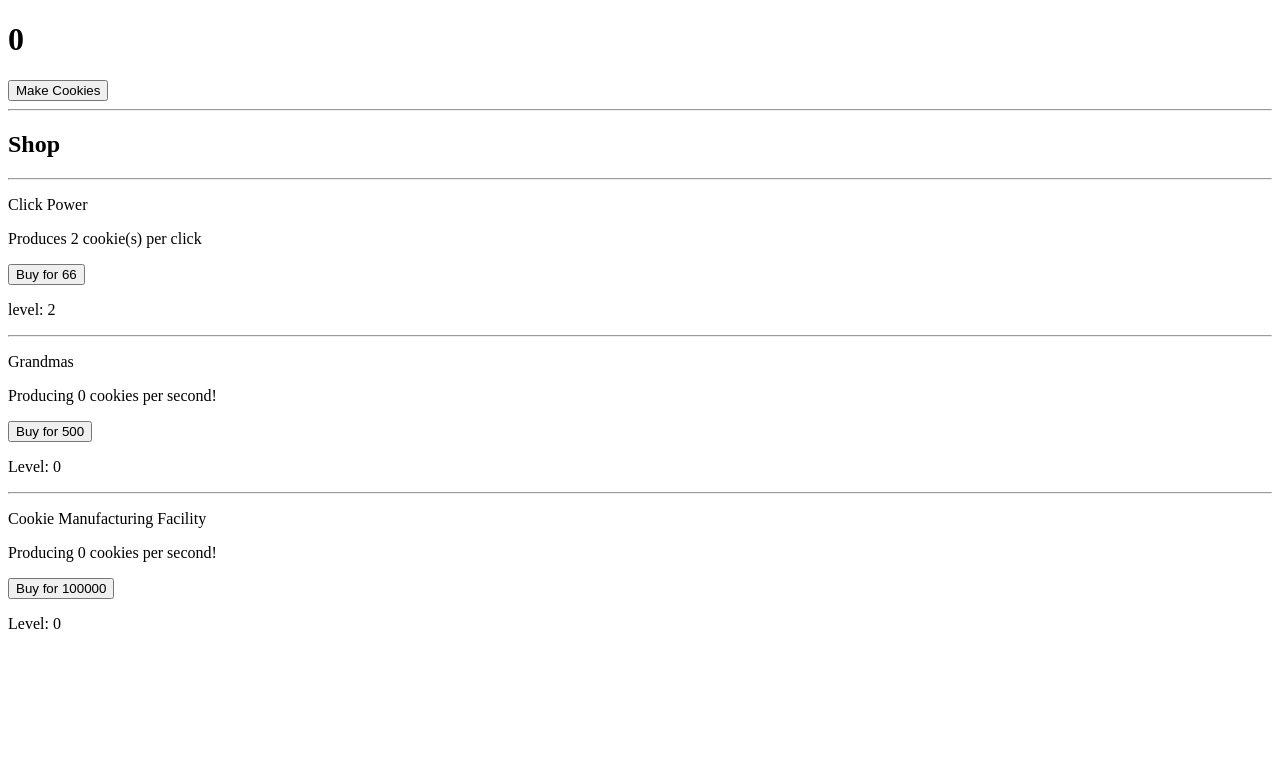
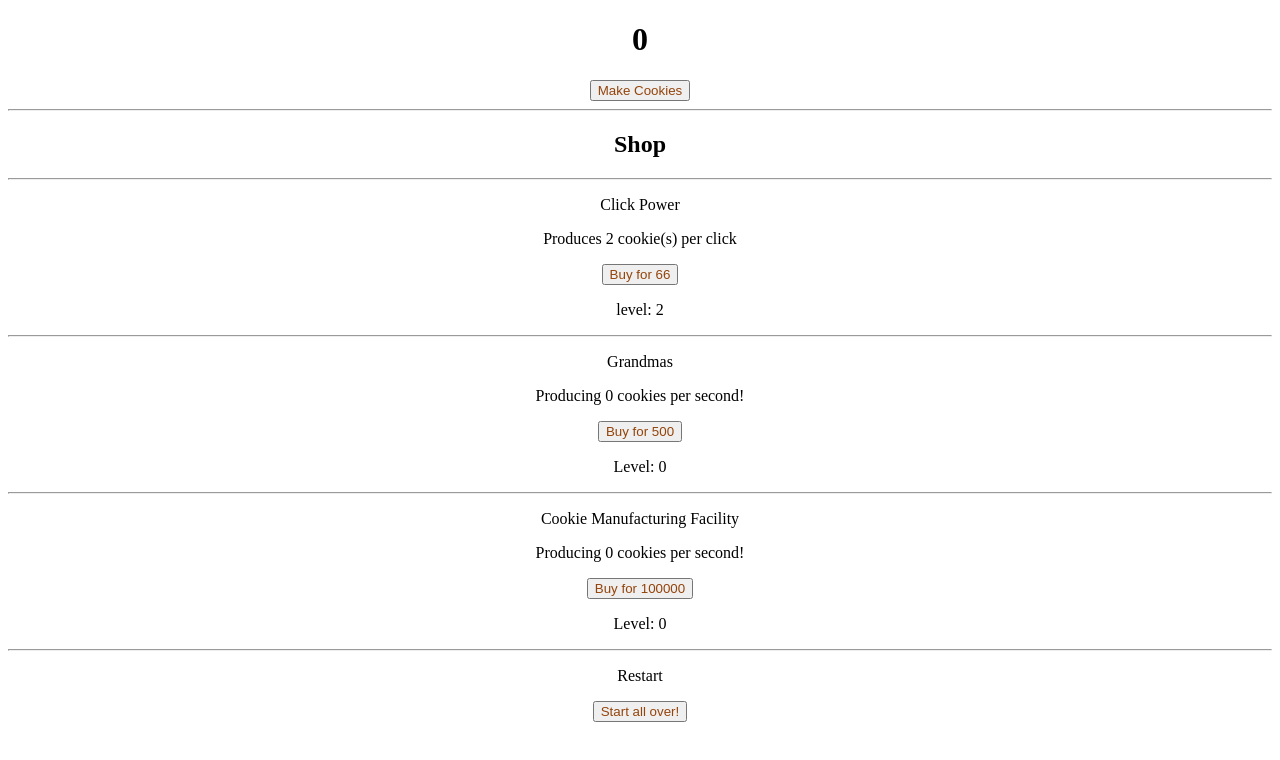
Before and after one commit to krystalg80/Make-Cookies, a plain HTML site: page index.html in a window 1280 px wide. Drawn offline with Linux system fonts and the light colour scheme.

Commit message:
Add files via upload

```diff
--- a/index.html
+++ b/index.html
@@ -3,6 +3,7 @@
   <head>
     <meta charset="utf-8">
     <title>Make Cookies</title>
+    <link rel="stylesheet" type="text/css" href="styles.css">
   </head>
   <body>
     <h1 id="cookie-counter">0</h1>
@@ -31,7 +32,16 @@
     <button id="buy-facility">Buy for <span id="facility-price">100000</span></button>
     <p>Level: <span id="facility-level">0</span></p>
 
+    <!--Custom Shop Item-->
+    <hr>
+    <p>Restart</p>
+    <button id="restart">Start all over!</button>
+
+
+
     <script src="./scripts.js"></script>
+
+
 
 </body>
 </html>
--- a/scripts.js
+++ b/scripts.js
@@ -200,3 +200,15 @@ let refreshFacility = function() {
     facilityPrice.innerHTML = facilityPriceAmount;
     facilityMultiple.innerHTML = facilityPower - 600;
   }
+
+/********************************
+
+          Restart!
+
+********************************/
+let restartButton = document.getElementById('restart');
+
+restartButton.addEventListener("click", function() {
+    cookies = 0;
+    cookieCounter.textContent = cookies;
+  });
--- a/styles.css
+++ b/styles.css
@@ -0,0 +1,7 @@
+button {
+    color: rgb(148, 68, 11);
+    cursor: pointer;
+}
+body {
+    text-align: center;
+}
```
